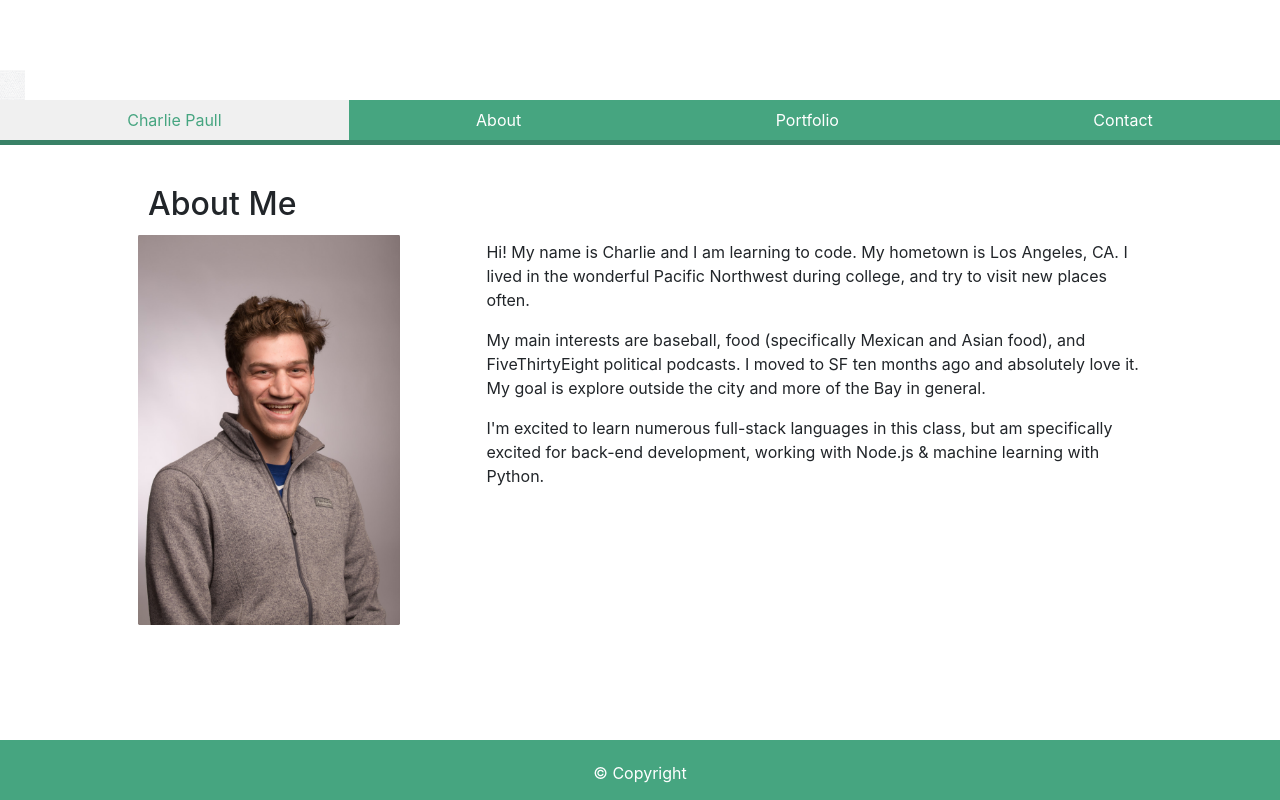
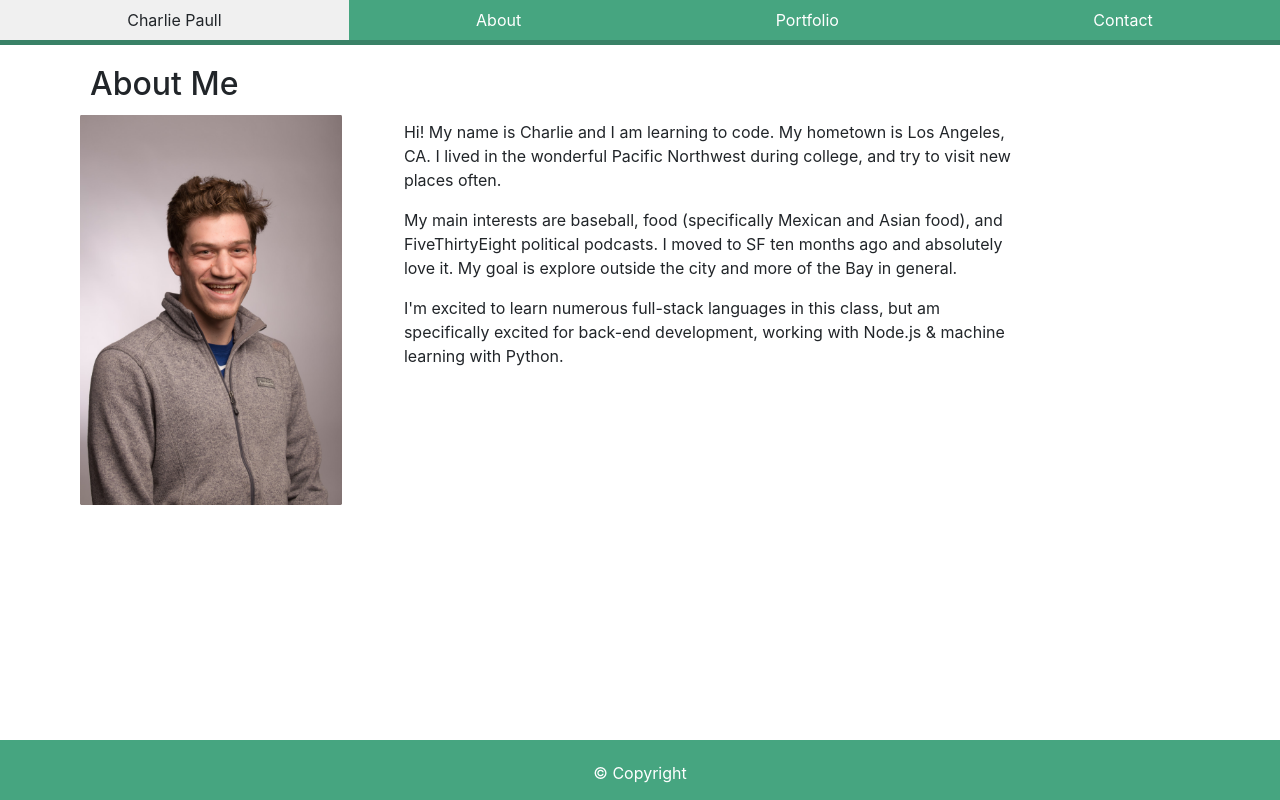
Before and after one commit to charliepaull/Bootstrap-Portfolio, a plain HTML site: page index.html in a window 1280 px wide. Drawn offline with nearby package versions, Linux system fonts and the light colour scheme.

Commit message:
index.html completed

```diff
--- a/css/main.css
+++ b/css/main.css
@@ -1,6 +1,7 @@
 * {
     box-sizing: border-box;
 }
+
 
 nav {
     float: right;
@@ -45,8 +46,7 @@ a {
 
 .body-container {
     width: 80%;
-    margin: 0 auto;
-    padding-top: 20px;
+    padding-left: 70px;
 }
 
 img {
--- a/index.html
+++ b/index.html
@@ -12,7 +12,6 @@
 </head>
 <body>
     <div class="background-photo"></div>
-    <img src="images/new_year_background.png" class="background-photo">
     <!-- Nav Bar -->
     <nav class="nav nav-pills nav-fill">
         <a class="nav-item nav-link active">Charlie Paull</a>
```
Also changed, not shown: images/pineapple-bckgrnd.png (added).
